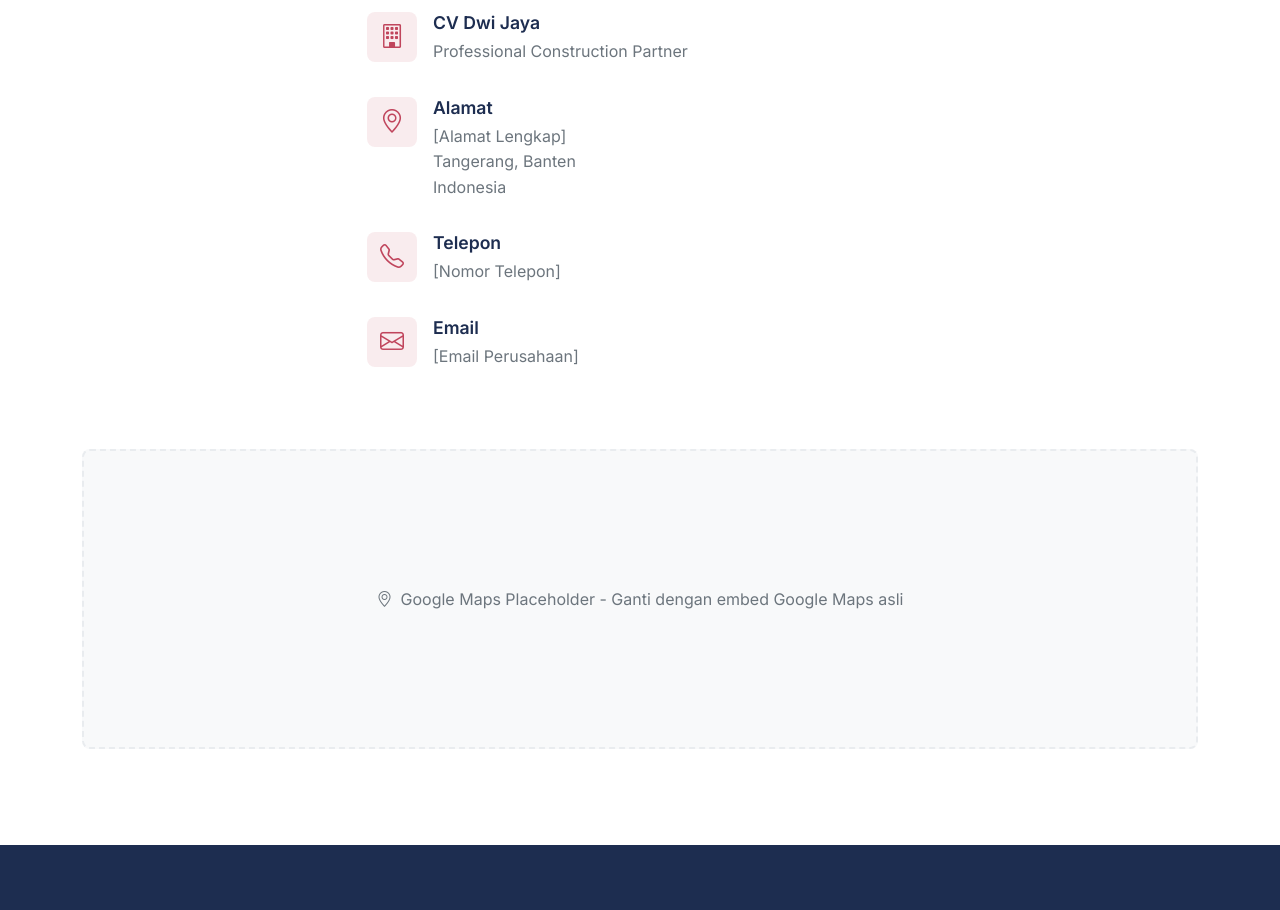
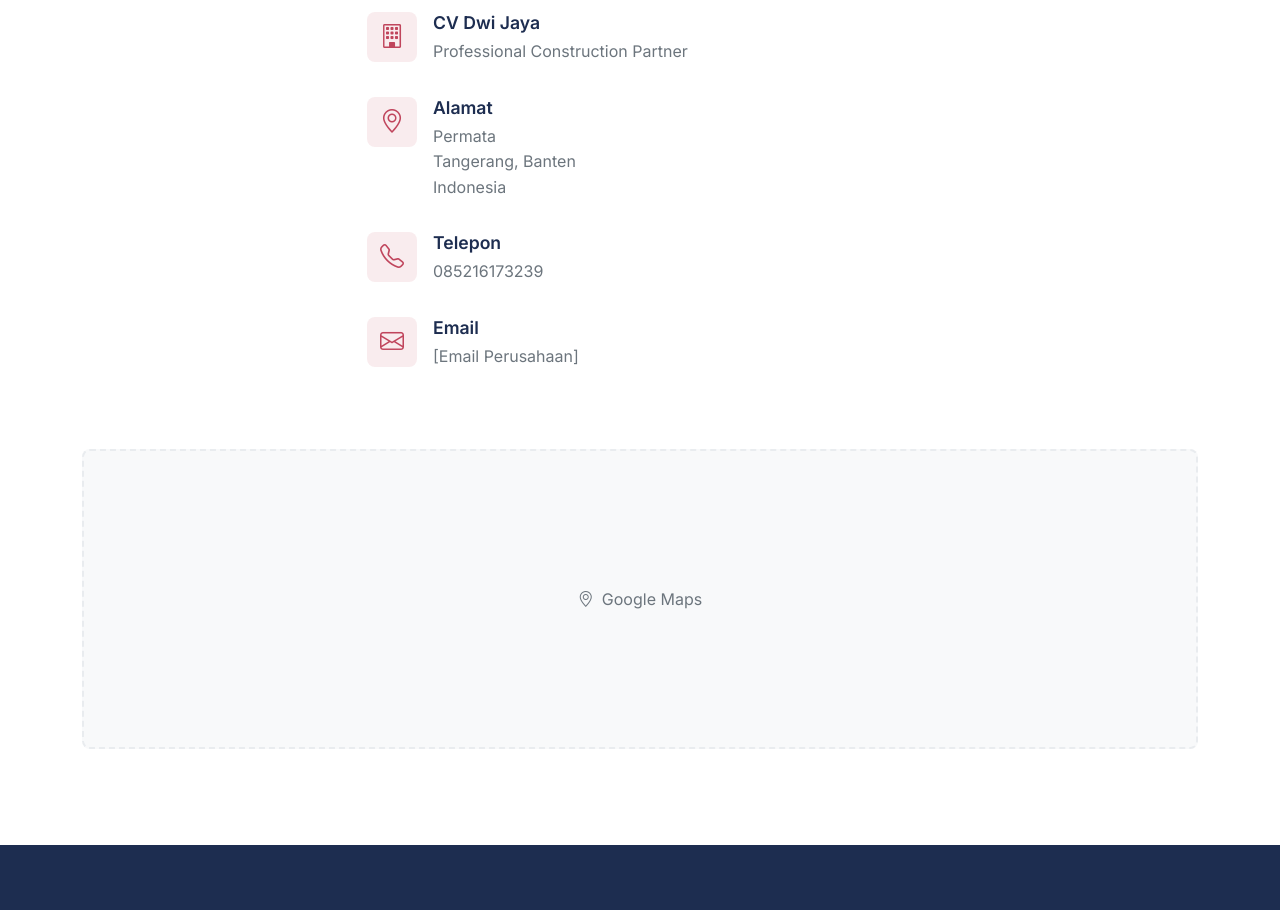
Before and after one commit to miftahhakim/pt-dwi-jaya, a React (Vite) app: page / in a window 1280 px wide. Shown: the part 5260-6170 px from the top of the page. Built offline with nearby package versions, Linux system fonts and the light colour scheme.

Commit message:
fix: update pada alamat

```diff
--- a/src/components/Contact.jsx
+++ b/src/components/Contact.jsx
@@ -28,7 +28,7 @@
               <div className="contact-info-content">
                 <h4>Alamat</h4>
                 <p>
-                  [Alamat Lengkap]
+                  Permata
                   <br />
                   Tangerang, Banten
                   <br />
@@ -43,7 +43,7 @@
               </div>
               <div className="contact-info-content">
                 <h4>Telepon</h4>
-                <p>[Nomor Telepon]</p>
+                <p>085216173239</p>
               </div>
             </div>
 
@@ -63,7 +63,7 @@
         <div className="map-placeholder">
           <p>
             <i className="bi bi-geo-alt me-2"></i>
-            Google Maps Placeholder - Ganti dengan embed Google Maps asli
+            Google Maps
           </p>
         </div>
       </div>
```
